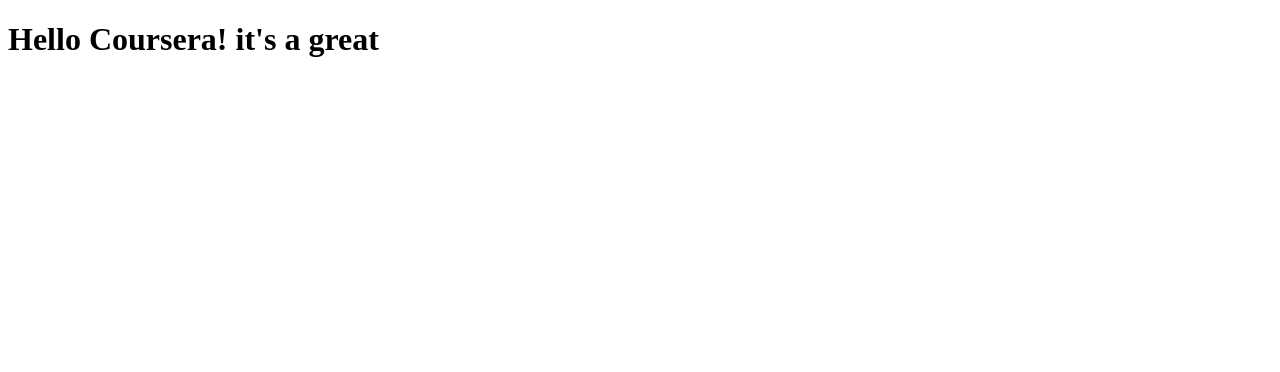
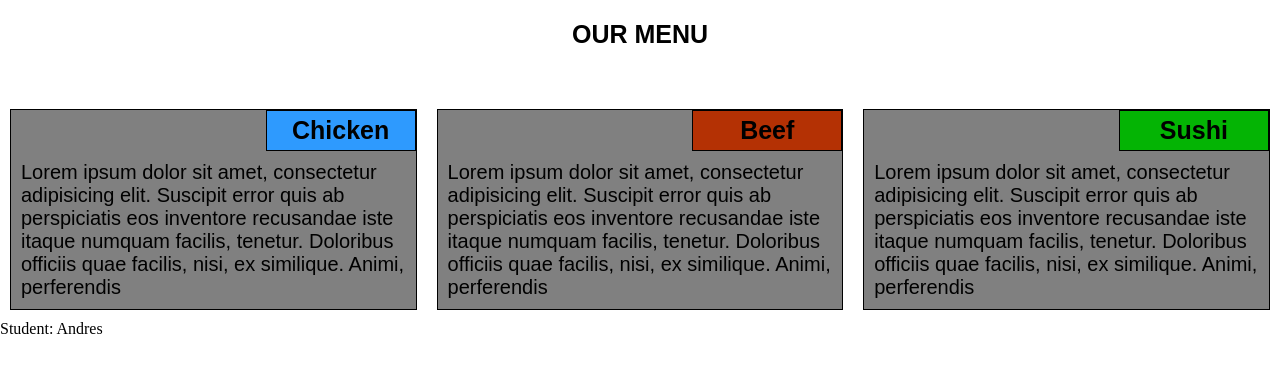
Before and after one commit to andresquinonez86/coursera-test, a plain HTML site: page site/index.html in a window 1280 px wide. Drawn offline with Linux system fonts and the light colour scheme.

Commit message:
Added files via upload

```diff
--- /dev/null
+++ b/site/CSS.css
@@ -0,0 +1,103 @@
+* {
+	box-sizing: border-box;
+	padding: 0;
+	margin: 0;
+}
+
+p {
+	font-size: 20px;
+	text-align: left;
+	font-family: Arial, sans-serif;
+	padding: 10px;
+	position: relative;
+}
+section {
+	margin: 0 auto;
+	background: gray;
+	float: left;
+	border: 1px solid black;
+}
+
+div	{
+	float: left;
+	position: relative;
+	padding: 10px;
+}
+
+@media (min-width: 992px) {
+	.col-lg-4{
+
+			float:left;
+		}
+.col-lg-4 {
+    width: 33.33%;
+}
+}
+@media (min-width: 768px) and (max-width: 991px) {
+.col-md-6{
+	float: left;
+}
+.col-md-6 {
+    width: 50%;
+}
+}
+@media (min-width: 768px) and (max-width: 991px) {
+.col-md-1{
+	float: left;
+}
+.col-md-1 {
+    width: 100%;
+}
+}
+@media (max-width: 767px) {
+	.col-sm-12{
+		float:left;
+	}
+.col-sm-12 {
+    width: 100%;
+}
+}
+h1 {
+	font-family: Arial, sans-serif;
+	text-align: center;
+	font-size: 25px;
+	padding: 20px;
+	margin-bottom: 30px;
+	}
+h2 {
+	font-family: Arial, sans-serif;
+	text-align: center;
+	font-size: 25px;
+}
+
+
+#box{
+	width: auto;
+	box-sizing: border-box;
+	float: left;
+}
+
+#box1 {
+	width: 150px;
+	box-sizing: border-box;
+	float: right;
+	border: 1px solid black;
+	padding: 5px;
+	background: #2E9AFE;
+}
+#box2 {
+	width: 150px;
+	box-sizing: border-box;
+	float: right;
+	border: 1px solid black;
+	padding: 5px;
+	background: #B43104;
+}
+#box3 {
+	width: 150px;
+	box-sizing: border-box;
+	float: right;
+	border: 1px solid black;
+	padding: 5px;
+	background: #04B404;
+}
--- a/site/index.html
+++ b/site/index.html
@@ -1,9 +1,40 @@
 <!DOCTYPE html>
 <html>
 <head>
-	<title>Hello Coursera</title>
+<meta charset="utf-8">
+<meta name="viewport" content="width=device-width, initial-scale=1">
+<title>Module 2 Solution!!</title>
+<link rel="stylesheet" href="CSS.css">
 </head>
 <body>
-<h1>Hello Coursera! it's a great</h1>
+<header>
+	<h1>OUR MENU</h1>
+</header>
+	<div class="col-lg-4 col-md-6" >
+
+		<section>
+			<h2 id="box1">Chicken</h2>
+			<p id="box">Lorem ipsum dolor sit amet, consectetur adipisicing elit. Suscipit error quis ab perspiciatis eos inventore recusandae iste itaque numquam facilis, tenetur. Doloribus officiis quae facilis, nisi, ex similique. Animi, perferendis</p>
+		</section>
+	</div>
+
+	<div class="col-lg-4 col-md-6">
+		<section>
+			<h2 id="box2">Beef</h2>
+			<p id="box">Lorem ipsum dolor sit amet, consectetur adipisicing elit. Suscipit error quis ab perspiciatis eos inventore recusandae iste itaque numquam facilis, tenetur. Doloribus officiis quae facilis, nisi, ex similique. Animi, perferendis</p>
+		</section>
+	</div>
+
+	<div class="col-lg-4 col-md-1">
+		<section>
+			<h2 id="box3">Sushi</h2>
+			<p id="box">Lorem ipsum dolor sit amet, consectetur adipisicing elit. Suscipit error quis ab perspiciatis eos inventore recusandae iste itaque numquam facilis, tenetur. Doloribus officiis quae facilis, nisi, ex similique. Animi, perferendis</p>
+		</section>
+
+	</div>
+<footer>
+	Student: Andres
+</footer>
+
 </body>
 </html>
```
